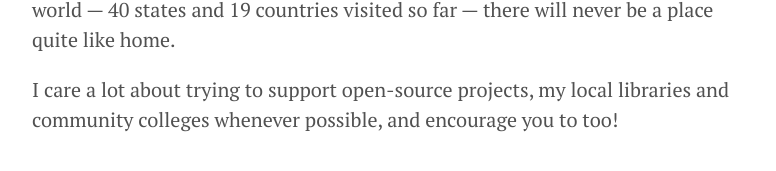
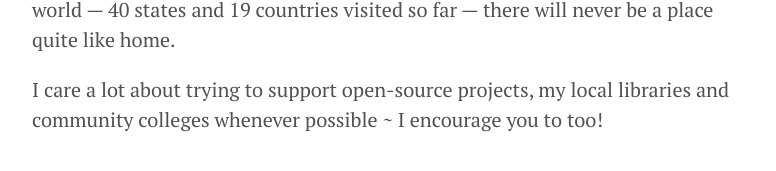
Before and after one commit to anushkanaiknaware/anushkanaiknaware.github.io, a Jekyll site: the page built from _posts/2026-08-21-intro.md, in a window 1280 px wide. Shown: the part 597-768 px from the top of the page, without its empty margins (248-1024 px from the left). Built offline with Jekyll 4.4.1, drawn with Linux system fonts in a browser that asks for light colours.

Commit message:
aesthetic fixes

```diff
--- a/_posts/2026-08-21-intro.md
+++ b/_posts/2026-08-21-intro.md
@@ -11,4 +11,4 @@
 
 I grew up in the beautiful Pacific Northwest state of Oregon with the loveliest rescue tabby cat "Amp". While I absolutely adore traveling + living around the world — 40 states and 19 countries visited so far — there will never be a place quite like home.
 
-I care a lot about trying to support open-source projects, my local libraries and community colleges whenever possible, and encourage you to too!
+I care a lot about trying to support open-source projects, my local libraries and community colleges whenever possible ~ I encourage you to too!
--- a/public/css/poole.css
+++ b/public/css/poole.css
@@ -347,7 +347,7 @@
   margin-top: 0;
 }
 .non-home-post-title {
-  font-size: 1rem;
+  font-size: 1.1rem;
 }
 
 /* Meta data line below post title */
```
